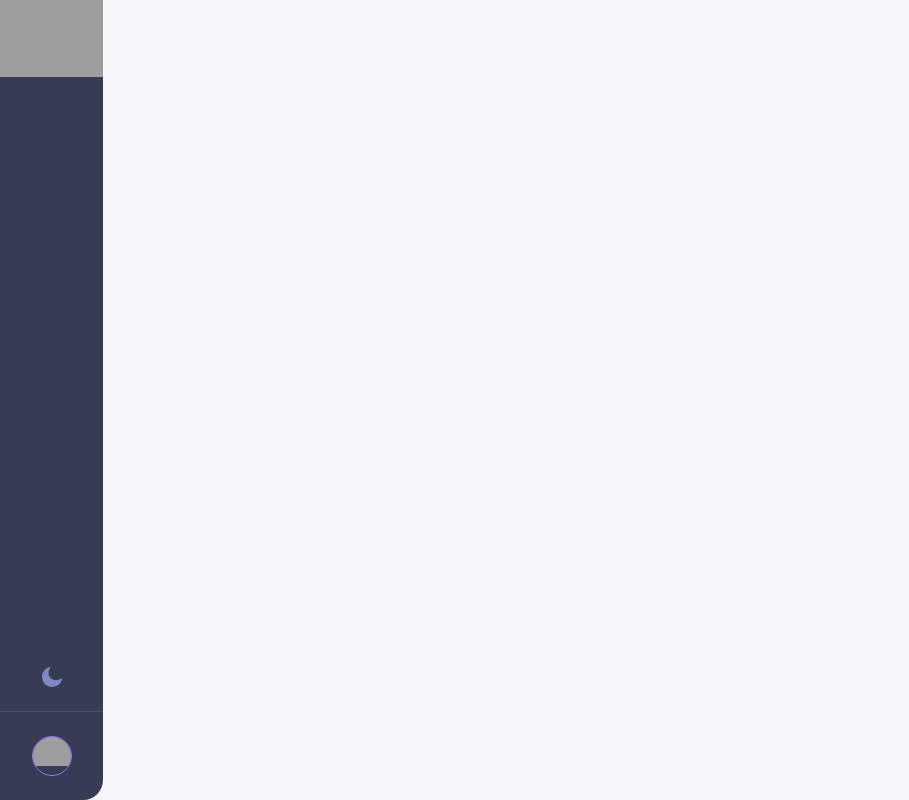
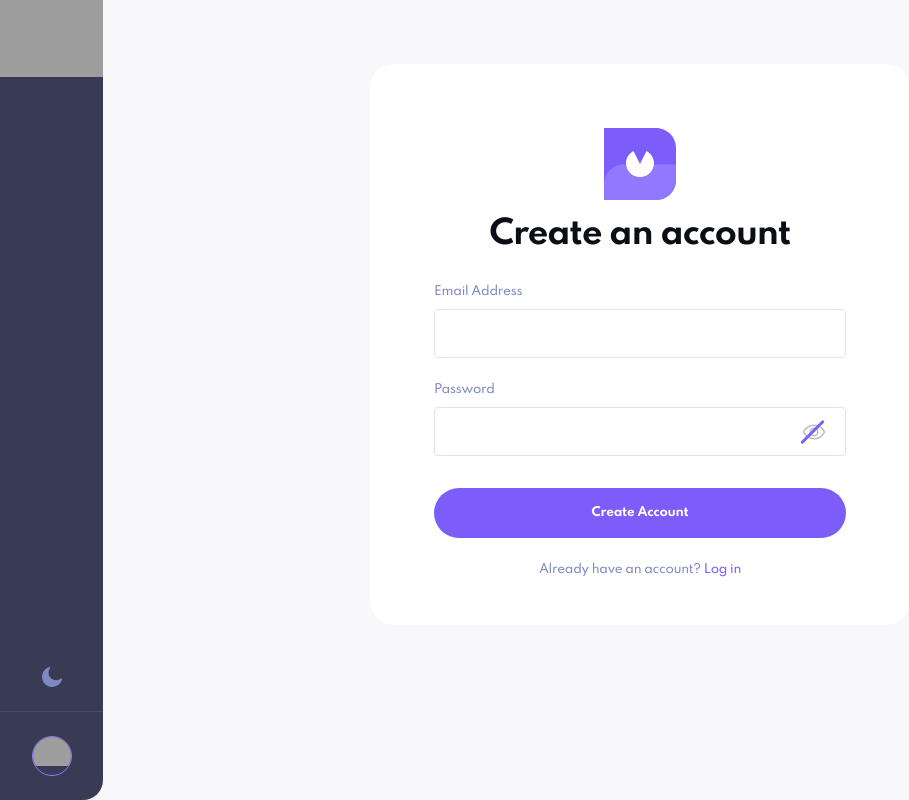
Before and after one commit to kcde/invoice-frontend, a Vue app: page /auth in a window 1280 px wide. Before the commit this address had no page. Shown: the whole page, without its empty margins (0-909 px from the left). Built offline with nearby package versions, Linux system fonts and the light colour scheme; grey boxes are pictures that could not be loaded.

Commit message:
create input form

```diff
--- /dev/null
+++ b/src/components/form/InputPassword.vue
@@ -0,0 +1,95 @@
+<template>
+  <BaseInput :label="label" :error-message="errorMessage" :show-label="showLabel">
+    <div class="relative">
+      <input
+        :type="passwordType"
+        :name="name"
+        :aria-label="label"
+        v-on="handleValidationListeners"
+        :value="value"
+        :title="label"
+        class="w-full py-4 pl-5 text-sm font-bold text-blue-500 transition-colors duration-300 border rounded dark:text-white dark:border-blue-200 leading-sm focus:border-purple-200 dark:focus:border-purple-200 focus:outline-none placeholder:text-blue-500/30 dark:placeholder:text-gray-300/20 dark:bg-blue-300 caret-purple-300"
+        :class="{
+          'focus:border-red-200 dark:border-red-200 ': errorMessage,
+          'border-red-200 dark:border-red-200': errorMessage
+        }"
+        :placeholder="placeholder"
+      />
+      <div class="absolute right-5 top-2/4 -translate-y-2/4" @click="toggleShowPassword">
+        <EyeIcon />
+
+        <!-- HORIZONTAL LINE     -->
+
+        <div
+          class="w-[3px] h-8 transition-all duration-200 bg-purple-300 rotate-45 absolute right-2/4 top-2/4 -translate-y-2/4 rounded-sm"
+          :class="{ 'h-0': showPassword }"
+        ></div>
+      </div>
+    </div>
+  </BaseInput>
+</template>
+
+<script lang="ts" setup>
+import { computed, ref, type PropType } from 'vue'
+import BaseInput from './BaseInput.vue'
+import { useField } from 'vee-validate'
+import EyeIcon from '../icons/EyeIcon.vue'
+
+const showPassword = ref(false)
+
+function toggleShowPassword() {
+  showPassword.value = !showPassword.value
+}
+
+const props = defineProps({
+  label: {
+    type: String,
+    required: true
+  },
+
+  name: {
+    type: String,
+    required: true
+  },
+
+  showLabel: {
+    type: Boolean,
+    required: false,
+    default: true
+  },
+
+  placeholder: {
+    type: String,
+    required: false
+  }
+})
+
+const { errorMessage, value, handleChange } = useField(() => props.name, undefined, {
+  validateOnValueUpdate: false
+})
+
+const handleValidationListeners = computed(() => {
+  {
+    //this switches between agressisve validation and lazy validation
+
+    if (!errorMessage.value) {
+      return {
+        blur: handleChange,
+        change: handleChange
+        // input: (e: Event) => handleChange(e)
+      }
+    }
+
+    return {
+      blur: handleChange,
+      change: handleChange,
+      input: handleChange
+    }
+  }
+})
+
+const passwordType = computed(() => {
+  if (showPassword.value) return 'text'
+  else return 'password'
+})
+</script>
--- /dev/null
+++ b/src/components/icons/EyeIcon.vue
@@ -0,0 +1,22 @@
+<template>
+  <svg width="24" height="24" viewBox="0 0 24 24" fill="none" xmlns="http://www.w3.org/2000/svg">
+    <path
+      d="M12 5.25C4.5 5.25 1.5 12 1.5 12C1.5 12 4.5 18.75 12 18.75C19.5 18.75 22.5 12 22.5 12C22.5 12 19.5 5.25 12 5.25Z"
+      stroke="#BEBEBF"
+      stroke-width="1.5"
+      stroke-linecap="round"
+      stroke-linejoin="round"
+    />
+    <path
+      d="M12 15.75C14.0711 15.75 15.75 14.0711 15.75 12C15.75 9.92893 14.0711 8.25 12 8.25C9.92893 8.25 8.25 9.92893 8.25 12C8.25 14.0711 9.92893 15.75 12 15.75Z"
+      stroke="#BEBEBF"
+      stroke-width="1.5"
+      stroke-linecap="round"
+      stroke-linejoin="round"
+    />
+  </svg>
+</template>
+
+<script setup lang="ts"></script>
+
+<style scoped></style>
--- a/src/router/index.ts
+++ b/src/router/index.ts
@@ -1,6 +1,8 @@
 import { createRouter, createWebHistory } from 'vue-router'
+import { useAuthStore } from '@/stores/auth'
 import HomeView from '../views/HomeView.vue'
 import InvoicesView from '../views/InvoicesView.vue'
+import AuthView from '@/views/AuthView.vue'
 
 const router = createRouter({
   history: createWebHistory(import.meta.env.BASE_URL),
@@ -11,11 +13,31 @@ const router = createRouter({
       redirect: '/invoices'
     },
     {
+      path: '/auth',
+      name: 'auth',
+      component: AuthView
+    },
+    {
       path: '/invoices',
       name: 'invoices',
-      component: InvoicesView
+      component: InvoicesView,
+      meta: {
+        requiresAuth: true
+      }
     }
   ]
 })
 
+router.beforeEach((to, from, next) => {
+  const authStore = useAuthStore()
+
+  if (to.meta.requiresAuth && !authStore.isAuthenticated) {
+    console.log(authStore.isAuthenticated)
+
+    next({ name: 'auth' })
+  } else {
+    next()
+  }
+})
+
 export default router
--- /dev/null
+++ b/src/stores/auth.ts
@@ -0,0 +1,21 @@
+import { defineStore } from 'pinia'
+import { computed, reactive, ref, type Ref } from 'vue'
+
+export const useAuthStore = defineStore('auth', () => {
+  const userDetails = reactive({
+    email: '',
+    token: ''
+  })
+
+  const isAuthenticated = computed(() => {
+    return userDetails.token != ''
+  })
+
+  const authMode: Ref<'login' | 'signup'> = ref('signup')
+
+  function switchAuthMode(mode: 'signup' | 'login') {
+    authMode.value = mode
+  }
+
+  return { userDetails, isAuthenticated, authMode, switchAuthMode }
+})
--- a/src/utilities/form.ts
+++ b/src/utilities/form.ts
@@ -27,5 +27,6 @@ export const formSchema = object({
         price: number().required('All fields must be added')
       })
     )
+    .required('An item must be added')
     .min(1, 'An item must be added')
 })
--- /dev/null
+++ b/src/views/AuthView.vue
@@ -0,0 +1,73 @@
+<template>
+  <div class="grid place-items-center">
+    <div
+      class="px-6 py-6 bg-white dark:bg-blue-300 md:px-16 md:py-12 rounded-3xl w-full max-w-[540px]"
+    >
+      <div class="p-4"><AppLogo class="w-full" /></div>
+
+      <div>
+        <h1 class="mb-8 text-lg text-center md:text-xl">{{ authStateText.header }}</h1>
+
+        <form @submit.prevent class="mb-6">
+          <div class="mb-8 space-y-6">
+            <InputText name="email" label="Email address" />
+
+            <InputPassword name="password" label="Password" />
+          </div>
+
+          <MainButton :text="authStateText.button" class="w-full" />
+        </form>
+        <p class="text-center text-purple-100">
+          {{ authStateText.footer }}
+          <span class="text-purple-300 cursor-pointer" @click="switchAuthMode">{{
+            authStateText.link
+          }}</span>
+        </p>
+      </div>
+    </div>
+  </div>
+</template>
+
+<script setup lang="ts">
+import AppLogo from '@/components/icons/AppLogo.vue'
+import { computed } from 'vue'
+
+import { useAuthStore } from '@/stores/auth'
+import InputText from '@/components/form/InputText.vue'
+import MainButton from '@/components/UI/buttons/MainButton.vue'
+import InputPassword from '@/components/form/InputPassword.vue'
+
+const authStore = useAuthStore()
+
+const authStateContent = {
+  signup: {
+    header: 'Create an account',
+    footer: 'Already have an account?',
+    link: 'Log in',
+    button: 'Create account'
+  },
+  login: {
+    header: 'Log in',
+    footer: `Don't have an account?`,
+    link: 'Sign up',
+    button: 'Log in'
+  }
+}
+
+function switchAuthMode() {
+  if (authStore.authMode == 'login') {
+    authStore.switchAuthMode('signup')
+    return
+  }
+  if (authStore.authMode == 'signup') {
+    authStore.switchAuthMode('login')
+  }
+}
+
+const authStateText = computed(() => {
+  if (authStore.authMode == 'login') return authStateContent.login
+  return authStateContent.signup
+})
+</script>
+
+<style scoped></style>
```
